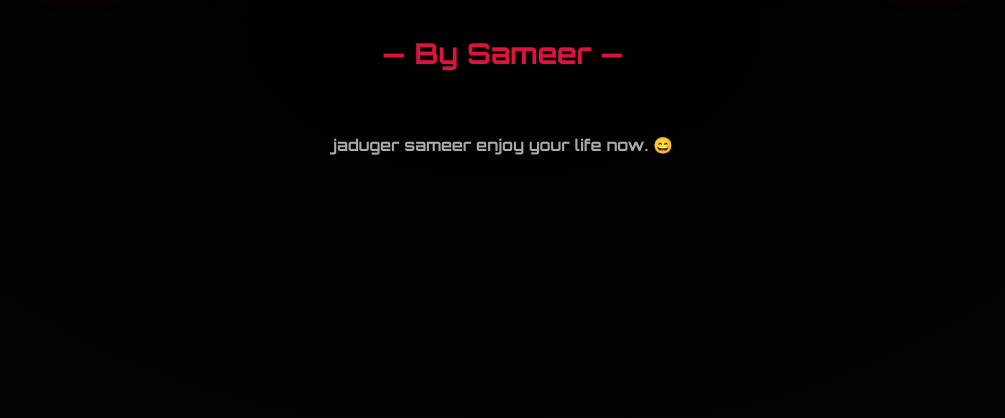
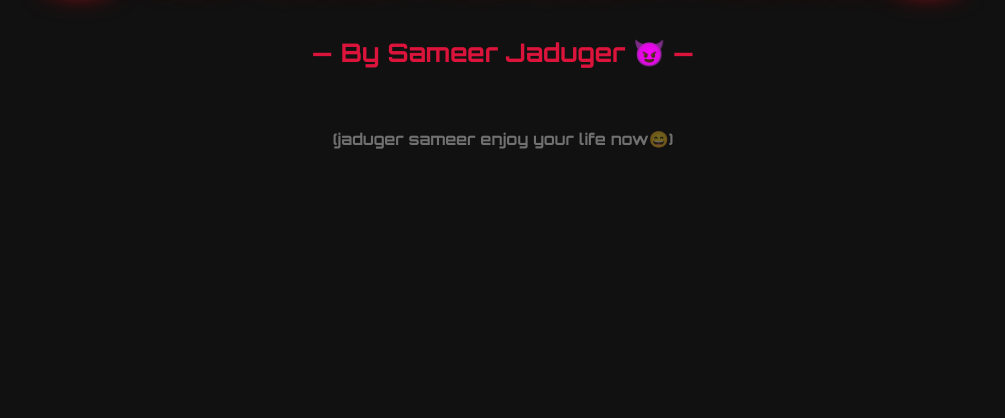
Before and after one commit to sameerahmed677/......, a plain HTML site: page index.html in a window 1280 px wide. Shown: the part 382-800 px from the top of the page, without its empty margins (137-1142 px from the left). Drawn offline with Linux system fonts and the light colour scheme.

Commit message:
Update index.html

```diff
--- a/index.html
+++ b/index.html
@@ -3,47 +3,49 @@
 <html lang="en">
 <head>
   <meta charset="UTF-8">
-  <title>💀 Hacked by Sameer 💀</title>
+  <title>💀 Hacked by Sameer Jaduger 💀</title>
   <style>
     @import url('https://fonts.googleapis.com/css2?family=Orbitron:wght@700&display=swap');
 
     body {
       margin: 0;
       padding: 0;
-      background: radial-gradient(ellipse at center, #000000 0%, #050505 100%);
+      background-color: #000;
       color: #0f0;
       font-family: 'Orbitron', monospace;
-      text-align: center;
-      height: 100vh;
-      overflow: hidden;
       display: flex;
       flex-direction: column;
+      align-items: center;
       justify-content: center;
+      height: 100vh;
       animation: bgFlash 2s infinite;
+      overflow: hidden;
     }
 
     h1 {
       font-size: 3em;
-      text-shadow: 0 0 10px #ff0000, 0 0 20px #ff0000, 0 0 30px #ff0000;
+      text-shadow: 0 0 10px red, 0 0 20px red, 0 0 40px crimson;
       animation: glow 1s infinite alternate;
+      text-align: center;
     }
 
     h2 {
-      font-size: 1.8em;
+      font-size: 1.6em;
       color: crimson;
       animation: flicker 2s infinite;
+      margin-top: 20px;
     }
 
     .notice {
+      color: white;
+      font-size: 1em;
       margin-top: 40px;
-      font-size: 1em;
-      color: #aaa;
-      animation: fadeIn 5s ease-in;
+      opacity: 0.4;
     }
 
     @keyframes glow {
-      from { text-shadow: 0 0 10px red; }
-      to { text-shadow: 0 0 20px crimson, 0 0 30px red; }
+      from { text-shadow: 0 0 5px red; }
+      to { text-shadow: 0 0 25px crimson, 0 0 35px red; }
     }
 
     @keyframes flicker {
@@ -56,24 +58,22 @@
     }
 
     @keyframes bgFlash {
-      0%, 100% { background-color: #000; }
+      0%, 100% { background-color: black; }
       50% { background-color: #111; }
-    }
-
-    @keyframes fadeIn {
-      from { opacity: 0; }
-      to { opacity: 1; }
     }
   </style>
 </head>
 <body>
+
   <h1>⚠️ Your Data Has Been Hacked ⚠️</h1>
-  <h2>— By Sameer —</h2>
-  <p class="notice">jaduger sameer enjoy your life now. 😄</p>
+  <h2>— By Sameer Jaduger 😈 —</h2>
+  <p class="notice">(jaduger sameer enjoy your life now😄)</p>
 
-  <!-- 🔊 Beep Sound -->
+  <!-- 🔊 Sound message -->
   <audio autoplay>
-    <source src="https://www.soundjay.com/button/beep-07.wav" type="audio/wav">
+    <source src="https://sameerhacks.s3.eu-north-1.amazonaws.com/hacked-message.mp3" type="audio/mpeg">
+    Your browser does not support the audio element.
   </audio>
+
 </body>
 </html>
```
